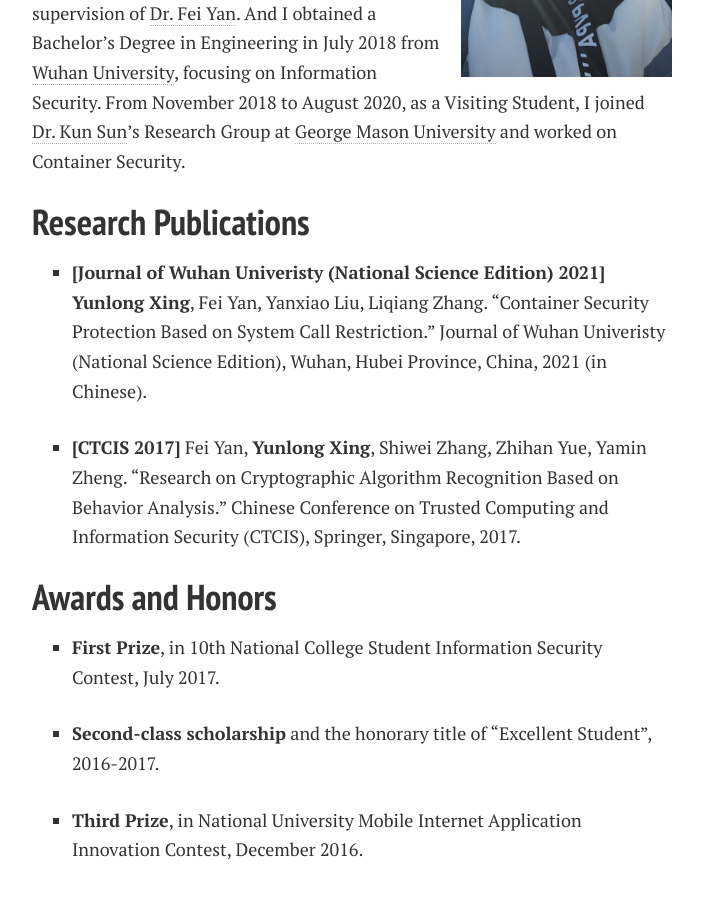
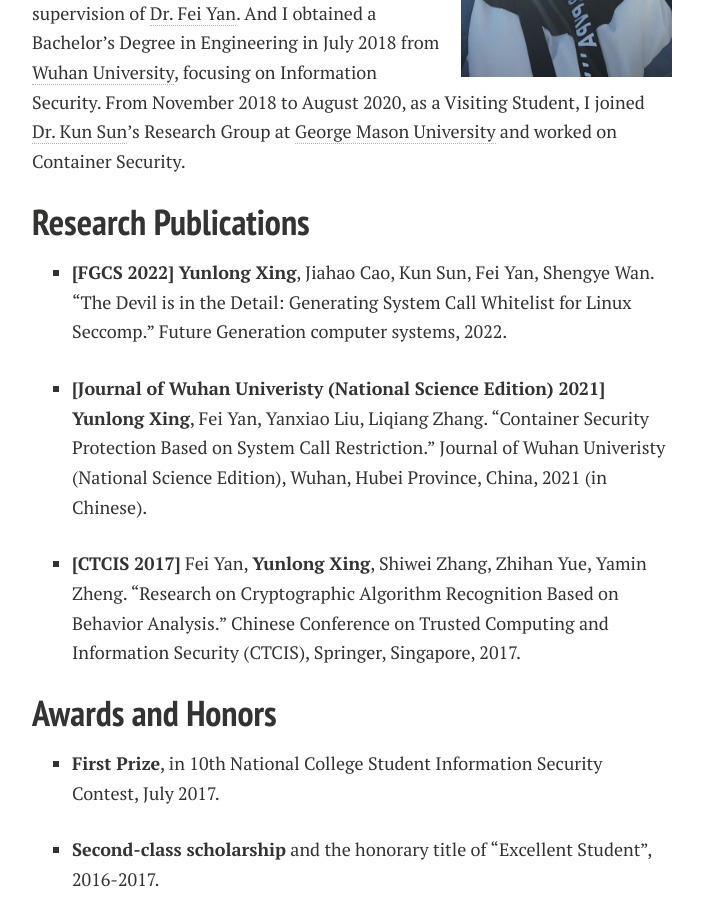
Before and after one commit to YunlongXing/HomePage, a Jekyll site: the page built from docs/index.md, in a window 1280 px wide and 900 px high, scrolled down 457 px. Shown: the whole window, without its empty margins (288-991 px from the left). Built offline with Jekyll 4.4.1, drawn with Linux system fonts in a browser that asks for light colours; nearby versions of some CDN libraries; a style sheet for code colours, icons or effects is not loaded; our own code applies the rules of GitHub Pages for plain Markdown files.

Commit message:
Update index.md

```diff
--- a/docs/index.md
+++ b/docs/index.md
@@ -16,6 +16,9 @@ Before that, I received a Master's Degree in Engineering in July 2021 at [Wuhan
 [Wuhan University]: https://en.whu.edu.cn/
 
 ## Research Publications
+
+* **[FGCS 2022]** **Yunlong Xing**, Jiahao Cao, Kun Sun, Fei Yan, Shengye Wan. "The Devil is in the Detail: Generating System Call Whitelist for Linux Seccomp." Future Generation computer systems, 2022.
+
 * **[Journal of Wuhan Univeristy (National Science Edition) 2021]** **Yunlong Xing**, Fei Yan, Yanxiao Liu, Liqiang Zhang. "Container Security Protection Based on System Call Restriction." Journal of Wuhan Univeristy (National Science Edition), Wuhan, Hubei Province, China, 2021 (in Chinese).
 
 * **[CTCIS 2017]** Fei Yan, **Yunlong Xing**, Shiwei Zhang, Zhihan Yue, Yamin Zheng. "Research on Cryptographic Algorithm Recognition Based on Behavior Analysis." Chinese Conference on Trusted Computing and Information Security (CTCIS), Springer, Singapore, 2017.
```
